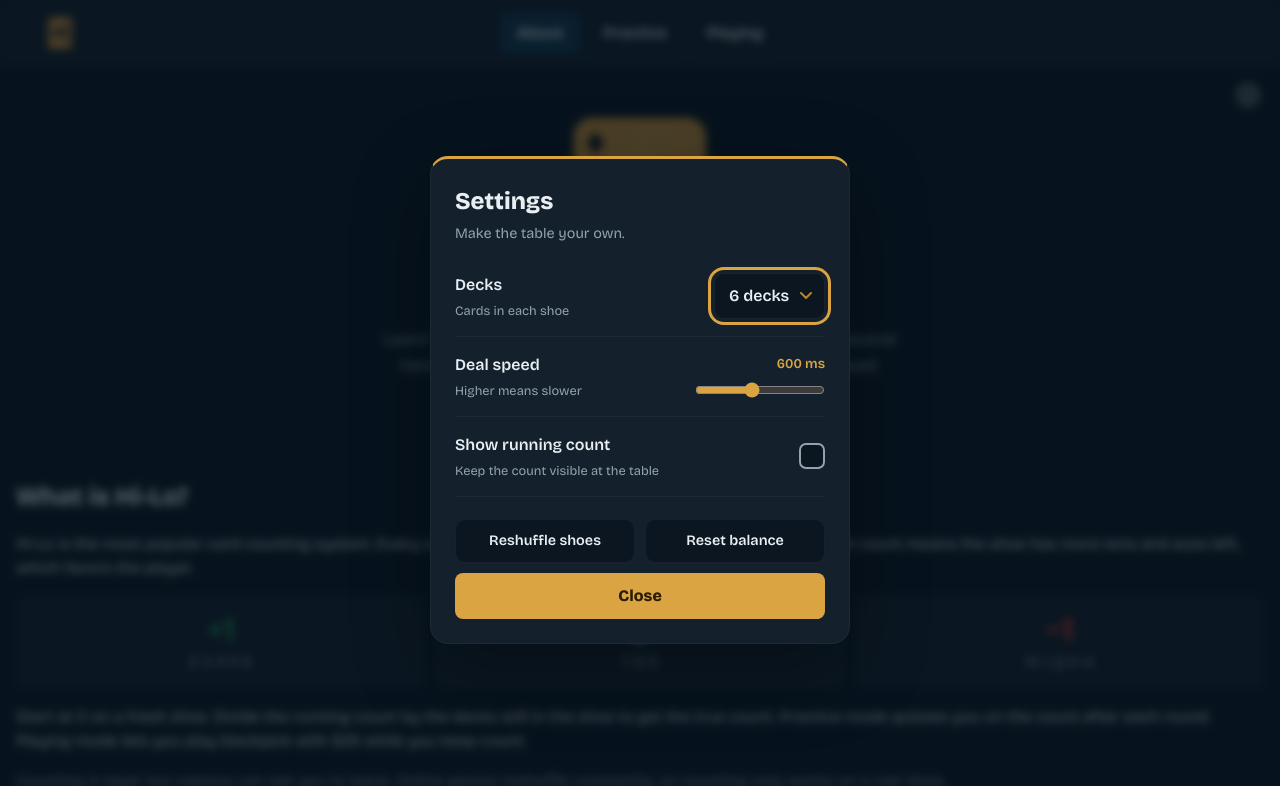
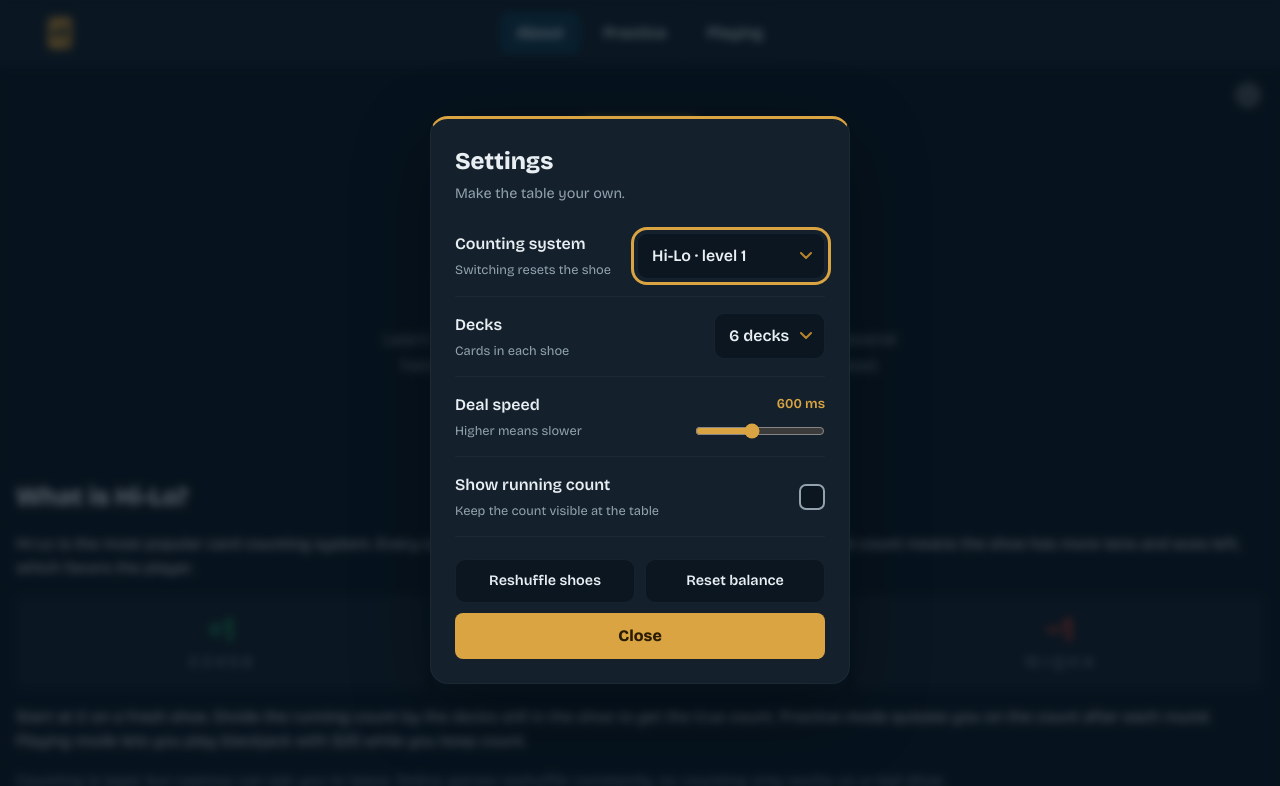
Before and after one commit to DaniilAndreyev/plus-one, a React (Vite) app: page / in a window 1280 px wide. Both pictures are taken after a click on the button "Settings". Shown: the top 786 px of the page. Built offline with nearby package versions, Linux system fonts and the light colour scheme.

Commit message:
Add a counting-system selector to settings
Track the active system id in settings and add a dropdown (name + level)
to the settings dialog; default stays Hi-Lo.

```diff
--- a/src/components/SettingsDialog.tsx
+++ b/src/components/SettingsDialog.tsx
@@ -1,4 +1,5 @@
 import { useEffect, useRef } from 'react'
+import { SYSTEMS } from '../engine/systems'
 import { useSettings } from '../settings/context'
 
 export default function SettingsDialog() {
@@ -18,6 +19,19 @@ export default function SettingsDialog() {
         <h2 id="settings-title">Settings</h2>
         <p>Make the table your own.</p>
       </div>
+      <label className="settings-row">
+        <span className="settings-label">
+          Counting system
+          <small>Switching resets the shoe</small>
+        </span>
+        <select className="settings-select" value={s.systemId} onChange={(e) => s.setSystem(e.target.value)}>
+          {SYSTEMS.map((sys) => (
+            <option key={sys.id} value={sys.id}>
+              {sys.name} · level {sys.level}
+            </option>
+          ))}
+        </select>
+      </label>
       <label className="settings-row">
         <span className="settings-label">
           Decks
--- a/src/settings/SettingsProvider.tsx
+++ b/src/settings/SettingsProvider.tsx
@@ -7,6 +7,7 @@ export default function SettingsProvider({ children }: { children: ReactNode })
   const [speed, setSpeed] = useState(600)
   const [showCount, setShowCount] = useState(false)
   const [balance, setBalance] = useState(25)
+  const [systemId, setSystem] = useState('hi-lo')
   const [shoeEpoch, setShoeEpoch] = useState(0)
   const [settingsOpen, setSettingsOpen] = useState(false)
 
@@ -15,11 +16,13 @@ export default function SettingsProvider({ children }: { children: ReactNode })
     speed,
     showCount,
     balance,
+    systemId,
     shoeEpoch,
     settingsOpen,
     setDecks,
     setSpeed,
     setShowCount,
+    setSystem,
     setBalance,
     resetBalance: () => setBalance(25),
     reshuffle: () => setShoeEpoch((n) => n + 1),
--- a/src/settings/context.ts
+++ b/src/settings/context.ts
@@ -5,12 +5,15 @@ export interface Settings {
   speed: number
   showCount: boolean
   balance: number
+  /** Id of the active counting system (see engine/systems). */
+  systemId: string
   /** Increments whenever shoes must be rebuilt (reshuffle button). Pages also rebuild when `decks` changes. */
   shoeEpoch: number
   settingsOpen: boolean
   setDecks: (n: number) => void
   setSpeed: (n: number) => void
   setShowCount: (b: boolean) => void
+  setSystem: (id: string) => void
   setBalance: (n: number) => void
   resetBalance: () => void
   reshuffle: () => void
```
